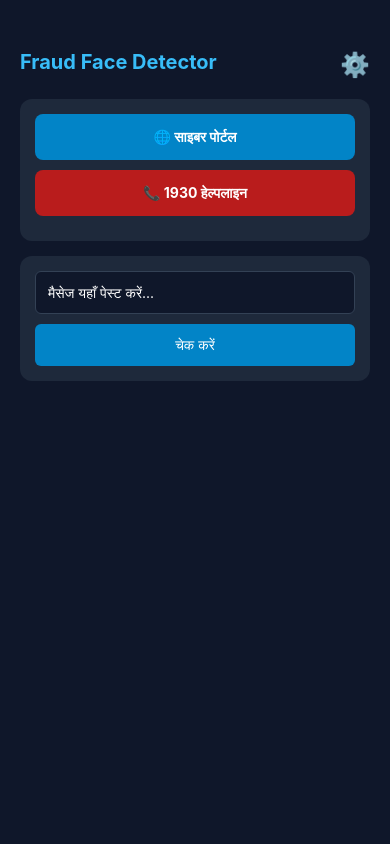
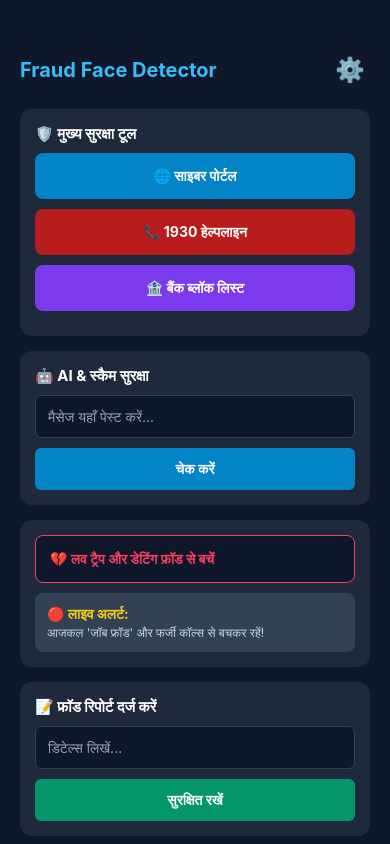
Before and after one commit to aashishkevat975-cyber/Deepfake-Shield, a React Native app: screen / in a window 390 px wide. Built offline with nearby package versions, Linux system fonts and the light colour scheme.

Commit message:
Update App.js

```diff
--- a/App.js
+++ b/App.js
@@ -5,54 +5,109 @@ export default function App() {
   const [currentScreen, setCurrentScreen] = useState('home');
   const [scamInput, setScamInput] = useState('');
   const [aiResult, setAiResult] = useState('');
+  const [reportText, setReportText] = useState('');
 
   const runAiCheck = () => {
-    if (!scamInput.trim()) { Alert.alert("त्रुटि", "मैसेज लिखें"); return; }
+    if (!scamInput.trim()) { Alert.alert("त्रुटि", "कृपया जांच के लिए मैसेज यहाँ पेस्ट करें।"); return; }
     const text = scamInput.toLowerCase();
-    const isScam = ['win', 'lottery', 'otp', 'job', 'free', 'love', 'gift'].some(word => text.includes(word));
-    setAiResult(isScam ? '🚨 खतरा! फ्रॉड हो सकता है।' : '✅ सामान्य लग रहा है।');
+    const isScam = ['win', 'lottery', 'otp', 'job', 'free', 'love', 'gift', 'video call', 'urgent', 'paisa', 'reward'].some(word => text.includes(word));
+    setAiResult(isScam ? '🚨 खतरा! यह 95% फ्रॉड या स्कैम संदेश हो सकता है।' : '✅ यह संदेश सामान्य लग रहा है, फिर भी सावधान रहें।');
   };
 
+  const submitReport = () => {
+    if (!reportText.trim()) { Alert.alert("त्रुटि", "कृपया फ्रॉड से जुड़ी डिटेल्स लिखें।"); return; }
+    Alert.alert("रिपोर्ट सुरक्षित", "आपकी डिटेल्स सुरक्षित कर ली गई हैं। तुरंत 1930 पर कॉल करें।");
+    setReportText('');
+  };
+
+  // सेटिंग्स पेज
   if (currentScreen === 'settings') {
     return (
       <ScrollView style={styles.container}>
-        <TouchableOpacity onPress={() => setCurrentScreen('home')} style={styles.backBtn}><Text style={{color:'#fff'}}>⬅ वापस</Text></TouchableOpacity>
-        <Text style={styles.headerTitle}>⚙️ सेटिंग्स</Text>
-
-        {/* Support Us / Donate बटन */}
-        <TouchableOpacity style={styles.supportCard} onPress={() => Linking.openURL('https://your-upi-or-donation-link.com')}>
-          <Text style={styles.supportTitle}>❤️ Support Us (सहयोग करें)</Text>
-          <Text style={{color:'#cbd5e1', fontSize:12, marginTop:2}}>इस ऐप को बेहतर बनाने और सुरक्षित रखने में हमारी मदद करें।</Text>
+        <TouchableOpacity onPress={() => setCurrentScreen('home')} style={styles.backBtn}>
+          <Text style={{color:'#fff', fontWeight:'bold'}}>⬅ होम पर जाएं</Text>
         </TouchableOpacity>
 
-        <TouchableOpacity style={styles.card} onPress={() => Alert.alert("Help", "1930 पर कॉल करें।")}><Text style={styles.settingTitle}>📋 Help & Support</Text></TouchableOpacity>
-        <TouchableOpacity style={styles.card} onPress={() => Share.share({message: 'Fraud Face Detector डाउनलोड करें!'})}><Text style={styles.settingTitle}>📢 शेयर करें</Text></TouchableOpacity>
+        <Text style={styles.headerTitle}>⚙️ सेटिंग्स & प्राइवेसी</Text>
+
+        {/* Support Us / Donate बटन (आपकी UPI आईडी के साथ) */}
+        <TouchableOpacity style={styles.supportCard} onPress={() => Linking.openURL('upi://pay?pa=Aashishkevat975@ybl&pn=Aashish%20Kevat&cu=INR')}>
+          <Text style={styles.supportTitle}>❤️ Support Us (सहयोग करें)</Text>
+          <Text style={{color:'#cbd5e1', fontSize:12, marginTop:2}}>Aashishkevat975@ybl पर सहयोग देकर इस ऐप को आगे बढ़ाएं।</Text>
+        </TouchableOpacity>
+
+        <TouchableOpacity style={styles.card} onPress={() => Alert.alert("Help & Support", "किसी भी साइबर धोखाधड़ी की स्थिति में तुरंत राष्ट्रीय हेल्पलाइन 1930 पर कॉल करें।")}>
+          <Text style={styles.settingTitle}>📋 Help & Support</Text>
+        </TouchableOpacity>
+
+        <TouchableOpacity style={styles.card} onPress={() => Share.share({message: 'इस Fraud Face Detector ऐप से साइबर फ्रॉड से बचें!'})}>
+          <Text style={styles.settingTitle}>📢 दोस्तों के साथ शेयर करें</Text>
+        </TouchableOpacity>
+
+        <TouchableOpacity style={styles.card} onPress={() => Alert.alert("प्राइवेसी पॉलिसी", "आपका डेटा पूरी तरह सुरक्षित है और किसी के साथ साझा नहीं किया जाता।")}>
+          <Text style={styles.settingTitle}>🔒 प्राइवेसी पॉलिसी</Text>
+        </TouchableOpacity>
 
         <View style={styles.notesBox}>
           <Text style={styles.notesHeader}>📌 हमारी सेवा और सुरक्षा</Text>
-          <Text style={styles.notesDesc}>'Fraud Face Detector' आपको ऑनलाइन ठगी से सुरक्षित रखता है। हमारा AI संदिग्ध मैसेज की पहचान करता है।</Text>
+          <Text style={styles.notesDesc}>'Fraud Face Detector' ऐप का मुख्य उद्देश्य आपको ऑनलाइन ठगी, बैंकिंग फ्रॉड और सोशल मीडिया स्कैम से सुरक्षित रखना है। हमारा AI सिस्टम आपको संदिग्ध मैसेज की पहचान करने में मदद करता है।</Text>
           <Text style={styles.bulletPoint}>✅ 24/7 सुरक्षा अलर्ट</Text>
-          <Text style={styles.bulletPoint}>✅ बैंक ब्लॉक सुविधा</Text>
-          <Text style={styles.bulletPoint}>✅ साइबर हेल्पलाइन एक्सेस</Text>
+          <Text style={styles.bulletPoint}>✅ तुरंत बैंक ब्लॉक सुविधा</Text>
+          <Text style={styles.bulletPoint}>✅ साइबर क्राइम हेल्पलाइन एक्सेस</Text>
+          <Text style={styles.notesFooter}>हमारा लक्ष्य है: "सतर्क रहें, सुरक्षित रहें।"</Text>
         </View>
       </ScrollView>
     );
   }
 
+  // होम पेज (सभी एक्टिव बटन्स के साथ)
   return (
     <ScrollView style={styles.container}>
       <View style={styles.topBar}>
         <Text style={styles.headerTitle}>Fraud Face Detector</Text>
-        <TouchableOpacity onPress={() => setCurrentScreen('settings')}><Text style={{fontSize:24}}>⚙️</Text></TouchableOpacity>
+        <TouchableOpacity onPress={() => setCurrentScreen('settings')} style={{padding:5}}>
+          <Text style={{fontSize:24}}>⚙️</Text>
+        </TouchableOpacity>
       </View>
+
       <View style={styles.box}>
-        <TouchableOpacity style={styles.btnBlue} onPress={() => Linking.openURL('https://cybercrime.gov.in')}><Text style={styles.btnText}>🌐 साइबर पोर्टल</Text></TouchableOpacity>
-        <TouchableOpacity style={styles.btnRed} onPress={() => Linking.openURL('tel:1930')}><Text style={styles.btnText}>📞 1930 हेल्पलाइन</Text></TouchableOpacity>
+        <Text style={styles.sectionTitle}>🛡️ मुख्य सुरक्षा टूल</Text>
+        <TouchableOpacity style={styles.btnBlue} onPress={() => Linking.openURL('https://cybercrime.gov.in')}>
+          <Text style={styles.btnText}>🌐 साइबर पोर्टल</Text>
+        </TouchableOpacity>
+        <TouchableOpacity style={styles.btnRed} onPress={() => Linking.openURL('tel:1930')}>
+          <Text style={styles.btnText}>📞 1930 हेल्पलाइन</Text>
+        </TouchableOpacity>
+        <TouchableOpacity style={styles.btnPurple} onPress={() => Alert.alert("बैंक ब्लॉक लिस्ट", "SBI: 1800112211\nHDFC: 18002586161\nICICI: 18002662\nPNB: 18001802222")}>
+          <Text style={styles.btnText}>🏦 बैंक ब्लॉक लिस्ट</Text>
+        </TouchableOpacity>
       </View>
+
       <View style={styles.box}>
-        <TextInput style={styles.input} placeholder="मैसेज यहाँ पेस्ट करें..." value={scamInput} onChangeText={setScamInput} />
-        <TouchableOpacity style={styles.actionBtn} onPress={runAiCheck}><Text style={{color:'#fff'}}>चेक करें</Text></TouchableOpacity>
+        <Text style={styles.sectionTitle}>🤖 AI & स्कैम सुरक्षा</Text>
+        <TextInput style={styles.input} placeholder="मैसेज यहाँ पेस्ट करें..." placeholderTextColor="#94a3b8" value={scamInput} onChangeText={setScamInput} />
+        <TouchableOpacity style={styles.actionBtn} onPress={runAiCheck}>
+          <Text style={{color:'#fff', fontWeight:'bold'}}>चेक करें</Text>
+        </TouchableOpacity>
         {aiResult ? <Text style={styles.result}>{aiResult}</Text> : null}
+      </View>
+
+      <View style={styles.box}>
+        <TouchableOpacity style={styles.loveCard} onPress={() => Alert.alert("लव ट्रैप सुरक्षा", "सोशल मीडिया पर किसी भी अजनबी की बातों में आकर अपनी निजी तस्वीरें या पैसे न भेजें। यह ब्लैकमेलिंग का बड़ा जाल हो सकता है!")}>
+          <Text style={{color:'#f43f5e', fontWeight:'bold'}}>💔 लव ट्रैप और डेटिंग फ्रॉड से बचें</Text>
+        </TouchableOpacity>
+        <TouchableOpacity style={styles.alertTicker} onPress={() => Alert.alert("लाइव अलर्ट", "सावधान! आजकल टेलीग्राम और व्हाट्सएप पर फर्जी 'वर्क फ्रॉम होम' और 'टास्क फ्रॉड' जॉब ऑफर्स से बचकर रहें।")}>
+          <Text style={{color:'#facc15', fontWeight:'bold'}}>🔴 लाइव अलर्ट:</Text>
+          <Text style={{color:'#cbd5e1', fontSize:12, marginTop:2}}>आजकल 'जॉब फ्रॉड' और फर्जी कॉल्स से बचकर रहें!</Text>
+        </TouchableOpacity>
+      </View>
+
+      <View style={styles.box}>
+        <Text style={styles.sectionTitle}>📝 फ्रॉड रिपोर्ट दर्ज करें</Text>
+        <TextInput style={styles.input} placeholder="डिटेल्स लिखें..." placeholderTextColor="#94a3b8" value={reportText} onChangeText={setReportText} />
+        <TouchableOpacity style={[styles.actionBtn, {backgroundColor:'#059669'}]} onPress={submitReport}>
+          <Text style={{color:'#fff', fontWeight:'bold'}}>सुरक्षित रखें</Text>
+        </TouchableOpacity>
       </View>
     </ScrollView>
   );
@@ -60,22 +115,27 @@ export default function App() {
 
 const styles = StyleSheet.create({
   container: { flex: 1, backgroundColor: '#0f172a', padding: 20, paddingTop: 50 },
-  topBar: { flexDirection: 'row', justifyContent: 'space-between', marginBottom: 20 },
+  topBar: { flexDirection: 'row', justifyContent: 'space-between', alignItems: 'center', marginBottom: 20 },
   headerTitle: { fontSize: 20, color: '#38bdf8', fontWeight: 'bold' },
   box: { backgroundColor: '#1e293b', padding: 15, borderRadius: 12, marginBottom: 15 },
+  sectionTitle: { color: '#fff', marginBottom: 10, fontWeight: 'bold', fontSize: 15 },
   btnBlue: { backgroundColor: '#0284c7', padding: 14, borderRadius: 8, marginBottom: 10, alignItems: 'center' },
   btnRed: { backgroundColor: '#b91c1c', padding: 14, borderRadius: 8, marginBottom: 10, alignItems: 'center' },
+  btnPurple: { backgroundColor: '#7c3aed', padding: 14, borderRadius: 8, marginBottom: 10, alignItems: 'center' },
   btnText: { color: '#fff', fontWeight: 'bold' },
   input: { backgroundColor: '#0f172a', color: '#fff', padding: 12, borderRadius: 6, marginBottom: 10, borderWidth: 1, borderColor: '#334155' },
   actionBtn: { backgroundColor: '#0284c7', padding: 12, borderRadius: 6, alignItems: 'center' },
-  result: { color: '#f87171', marginTop: 10, fontWeight: 'bold' },
+  result: { color: '#f87171', marginTop: 10, fontWeight: 'bold', fontSize: 13 },
+  loveCard: { backgroundColor: '#0f172a', padding: 14, borderRadius: 8, borderColor: '#f43f5e', borderWidth: 1, marginBottom: 10 },
+  alertTicker: { padding: 12, backgroundColor: '#334155', borderRadius: 8 },
+  backBtn: { marginBottom: 15, padding: 10, backgroundColor: '#1e293b', borderRadius: 8, alignSelf: 'flex-start' },
   card: { padding: 15, backgroundColor: '#1e293b', borderRadius: 8, marginBottom: 10 },
   supportCard: { padding: 15, backgroundColor: '#312e81', borderRadius: 8, marginBottom: 10, borderWidth: 1, borderColor: '#4f46e5' },
   supportTitle: { color: '#f43f5e', fontWeight: 'bold', fontSize: 16 },
   settingTitle: { color: '#38bdf8', fontWeight: 'bold' },
-  notesBox: { backgroundColor: '#1e293b', padding: 20, borderRadius: 12, marginTop: 15, borderWidth: 1, borderColor: '#334155' },
+  notesBox: { backgroundColor: '#1e293b', padding: 20, borderRadius: 12, marginTop: 15, marginBottom: 30, borderWidth: 1, borderColor: '#334155' },
   notesHeader: { color: '#38bdf8', fontWeight: 'bold', fontSize: 18, marginBottom: 10 },
   notesDesc: { color: '#fff', fontSize: 14, marginBottom: 10 },
   bulletPoint: { color: '#cbd5e1', fontSize: 13, marginBottom: 5 },
-  backBtn: { marginBottom: 15 }
+  notesFooter: { color: '#38bdf8', marginTop: 15, fontStyle: 'italic' }
 });
```
